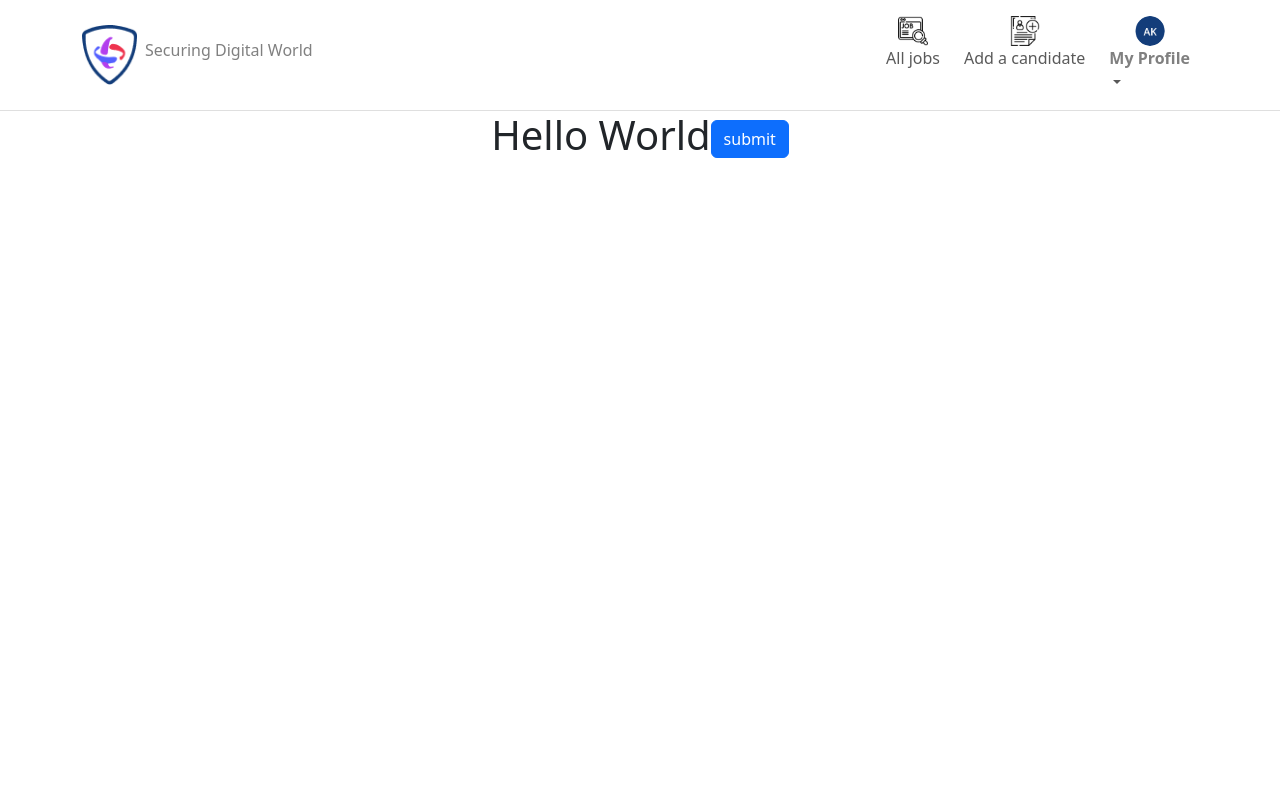
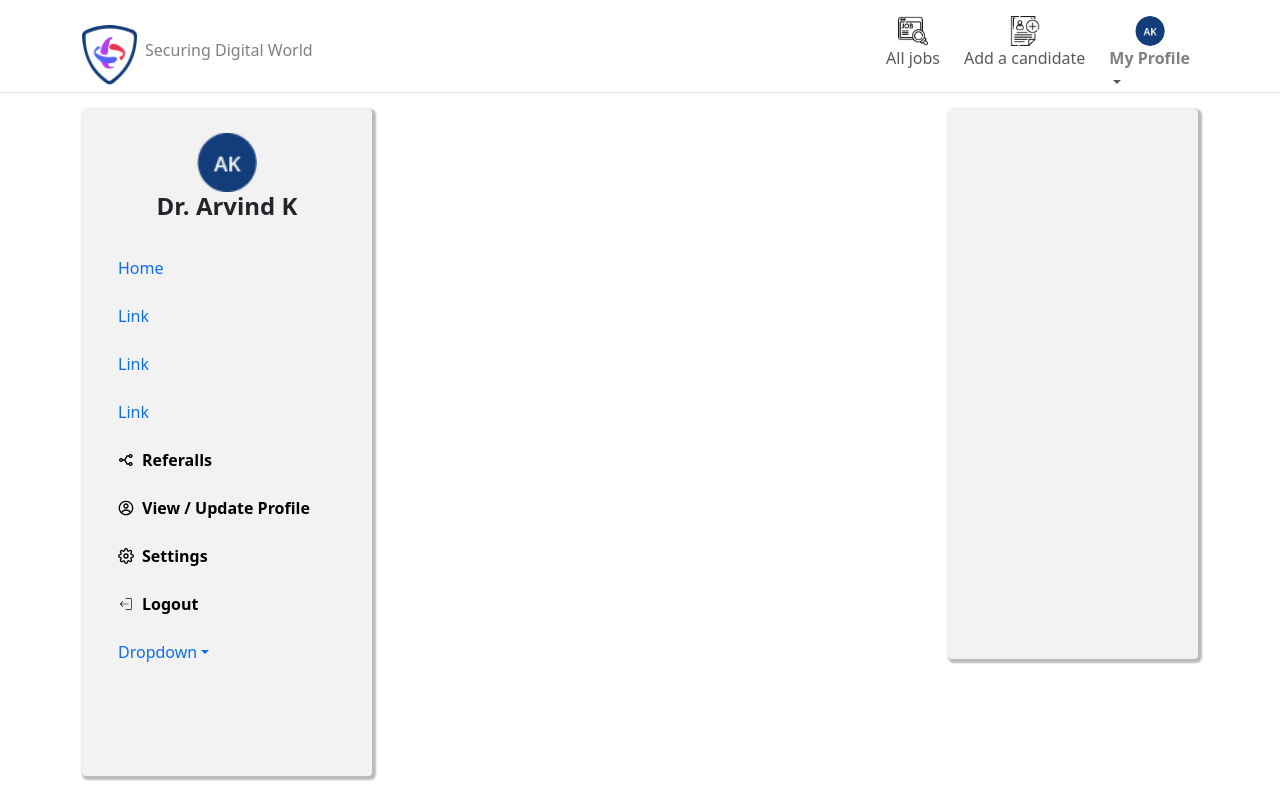
Before and after one commit to yeasinbhuiyan/Securing-Digital-World, a React (Vite) app: page / in a window 1280 px wide. Built offline with nearby package versions, Linux system fonts and the light colour scheme.

Commit message:
left and right side bar initial work is complete

```diff
--- a/index.html
+++ b/index.html
@@ -4,7 +4,7 @@
     <meta charset="UTF-8" />
     <link rel="icon" type="image/svg+xml" href="/vite.svg" />
     <meta name="viewport" content="width=device-width, initial-scale=1.0" />
-    <title>Vite + React</title>
+    <title>Securing Digital World</title>
   </head>
   <body>
     <div id="root"></div>
--- /dev/null
+++ b/src/Components/LeftSideBar/LeftSideBar.css
@@ -0,0 +1,18 @@
+.bg-sidebar{
+    background-color: #F2F2F2;
+    width: 290px;
+    height: 667px;
+    border-radius: 4px;
+    box-shadow: 2px 2px 2px 2px  rgba(128, 128, 128, 0.542);
+
+}
+
+
+.bg-right-sidebar{
+    background-color: #F2F2F2;
+    width: 250px;
+    height: 550px;
+    border-radius: 4px;
+    box-shadow: 2px 2px 2px 2px  rgba(128, 128, 128, 0.542);
+
+}
--- /dev/null
+++ b/src/Components/LeftSideBar/LeftSideBar.jsx
@@ -0,0 +1,78 @@
+import { Button, Container, Form, Nav, NavDropdown, Offcanvas } from "react-bootstrap";
+import profile from '/Frame35.png'
+import './LeftSideBar.css'
+import { CgProfile } from 'react-icons/cg';
+import { FiSettings } from 'react-icons/fi';
+import { CiLogout } from 'react-icons/ci';
+import { RiStackshareLine } from 'react-icons/ri';
+const LeftSideBar = () => {
+    return (
+        <div className="bg-sidebar">
+
+                <div className="mx-auto mt-4 text-center">
+                    <img style={{ width: '60px' }} src={profile} alt="" />
+                    <h3 className="fs-4 fw-bold">Dr. Arvind K</h3>
+                </div>
+            <Nav className="d-flex  flex-column justify-content-end gap-2" style={{padding : '20px'}}>
+                <Nav.Link href="#action1">Home</Nav.Link>
+
+
+                <Nav.Link >Link</Nav.Link>
+                <Nav.Link >Link</Nav.Link>
+                <Nav.Link >Link</Nav.Link>
+
+                <Nav.Link className="d-flex align-items-center fw-semibold text-black gap-2">
+                <RiStackshareLine></RiStackshareLine>
+                    Referalls
+
+                </Nav.Link>
+
+                <Nav.Link className="d-flex align-items-center fw-semibold text-black gap-2">
+                   <CgProfile></CgProfile>
+                    View / Update Profile
+                </Nav.Link>
+                <Nav.Link className="d-flex align-items-center fw-semibold text-black gap-2">
+                    <FiSettings></FiSettings>
+                    Settings
+                </Nav.Link>
+
+
+                <Nav.Link className="d-flex align-items-center fw-semibold text-black gap-2">
+                    <CiLogout></CiLogout>
+                    Logout
+                </Nav.Link>
+
+
+
+                <NavDropdown
+                    title="Dropdown"
+                    id={`offcanvasNavbarDropdown-expand-${''}`}
+                >
+
+                    <NavDropdown.Item href="#action3">Action</NavDropdown.Item>
+
+                    <NavDropdown.Item href="#action4">
+                        Another action
+                    </NavDropdown.Item>
+
+
+
+
+                    <NavDropdown.Item href="#action5">
+                        Something else here
+                    </NavDropdown.Item>
+
+
+                </NavDropdown>
+
+
+
+            </Nav>
+
+
+
+        </div>
+    );
+};
+
+export default LeftSideBar;
--- /dev/null
+++ b/src/Components/RightSideBar/RightSideBar.jsx
@@ -0,0 +1,14 @@
+import { Button, Form, Nav, NavDropdown, Offcanvas } from "react-bootstrap";
+
+const RightSideBar = () => {
+    return (
+        <div className="bg-right-sidebar">
+
+
+
+
+        </div>
+    );
+};
+
+export default RightSideBar;
--- a/src/Main/Main.jsx
+++ b/src/Main/Main.jsx
@@ -1,14 +1,18 @@
+import { Container } from "react-bootstrap";
 import NavigationVar from "../Shared/NavigationVar";
+import LeftSideBar from "../Components/LeftSideBar/LeftSideBar";
+import RightSideBar from "../Components/RightSideBar/RightSideBar";
 
 const Main = () => {
     return (
         <div>
             <NavigationVar></NavigationVar>
 
-            <div className="d-flex align-items-center justify-content-center">
-                <h1 className="">Hello World</h1>
-                <button className="btn btn-primary">submit </button>
-            </div>
+            <Container className="d-flex justify-content-between">
+                <LeftSideBar></LeftSideBar>
+                <RightSideBar></RightSideBar>
+
+            </Container>
 
         </div>
     );
--- a/src/Shared/NavigationVar.jsx
+++ b/src/Shared/NavigationVar.jsx
@@ -17,7 +17,7 @@ import { MdAdminPanelSettings } from 'react-icons/md';
 
 const NavigationVar = () => {
     return (
-        <>
+        <div>
             <Navbar expand="lg" className="" >
                 <Container>
                     <Navbar.Brand href="#home">
@@ -82,13 +82,13 @@ const NavigationVar = () => {
                     </Navbar.Collapse>
                 </Container>
             </Navbar>
-
-            <hr className='text-gray' style={{ width: '100%', margin: 0 }} />
+            <hr className='text-gray' style={{ width: '100%', marginTop: '-18px' }} />
 
 
 
 
-        </>
+
+        </div>
     );
 }
 
```
